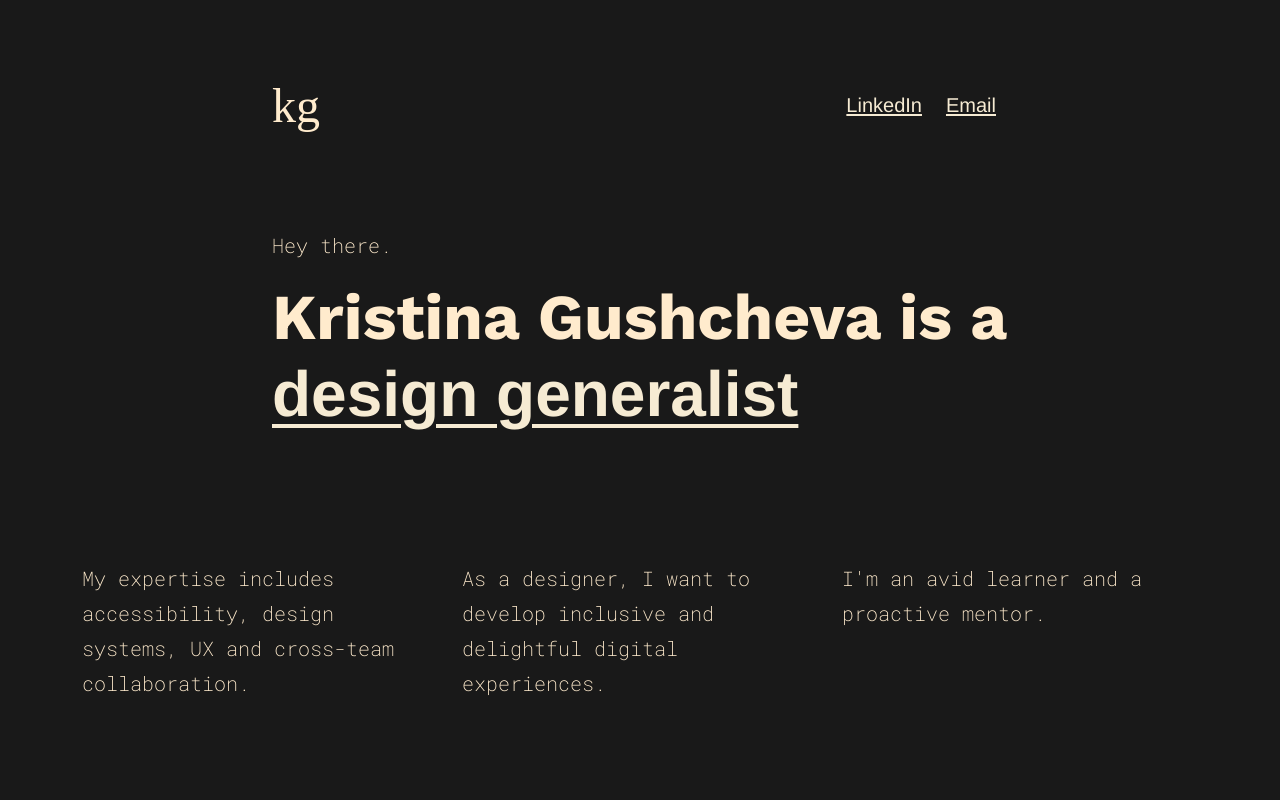
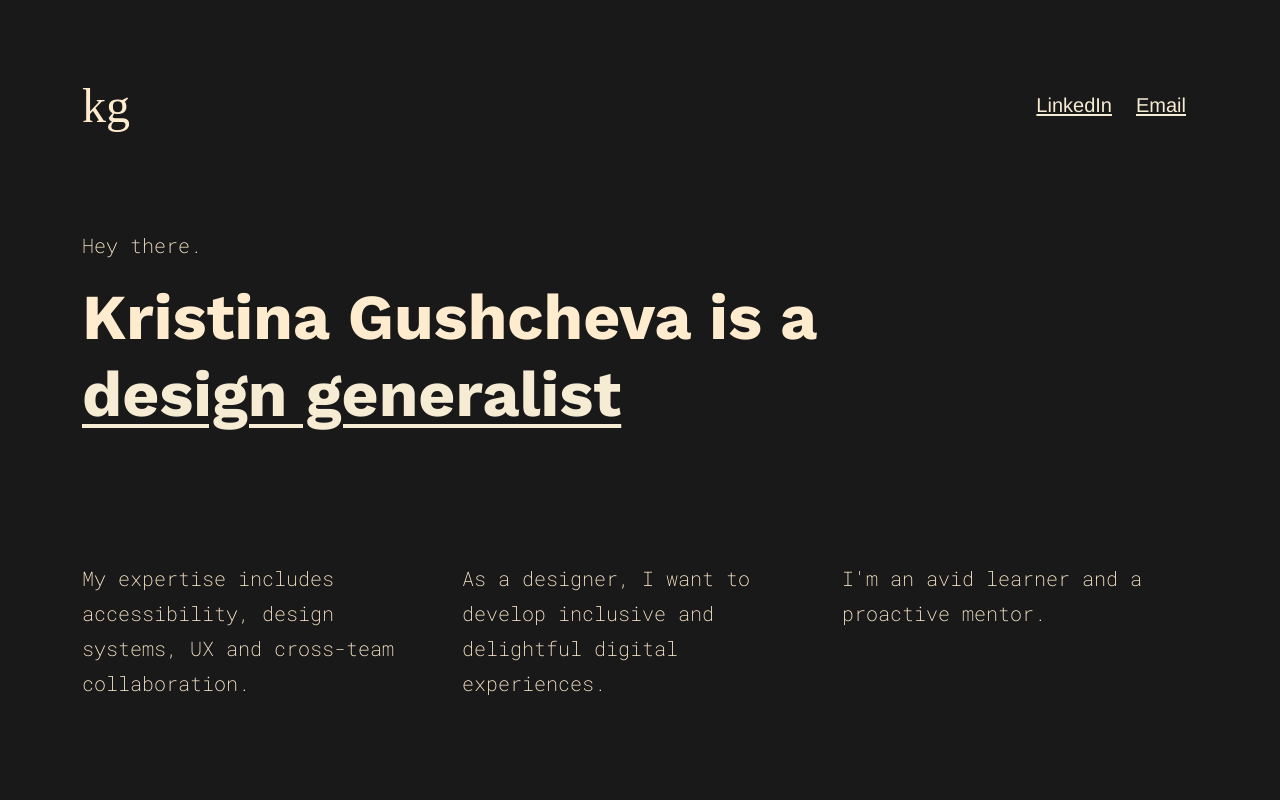
Before and after one commit to nowitches/gushchevacom, a plain HTML site: page index.html in a window 1280 px wide. Shown: the top 800 px of the page. Drawn offline with nearby package versions, Linux system fonts and the light colour scheme; a web font is replaced by a local one.

Commit message:
Layout changes

```diff
--- a/index.html
+++ b/index.html
@@ -32,8 +32,8 @@
 
 <div id="butter">
     <div class="container">
-        <div class="row justify-content-center">
-            <div class="col-sm-10 col-md-10 col-lg-8">
+        <div class="row justify-content-start">
+            <div class="col-sm-10 col-md-10 col-lg-12">
                 <nav class="top-navigation">
                     <p class="logotype">kg</p>
                     <ul class="nav-links">
@@ -47,7 +47,7 @@
 
     <main>
         <div class="container">
-            <div class="row justify-content-center">
+            <div class="row justify-content-start">
                 <div class="col-sm-10 col-md-10 col-lg-8">
                     <p>Hey there.</p>
                     <section>
@@ -77,7 +77,7 @@
         <section class="experience-section">
 
             <div class="container">
-                <div class="row justify-content-center">
+                <div class="row justify-content-start">
                     <div class="col-sm-10 col-md-10 col-lg-8">
                         <ul class="list-no-margin">
                             <li class="experience">
--- a/stylesheet.css
+++ b/stylesheet.css
@@ -47,9 +47,11 @@ h1 {
 
 .title-lottery {
     text-decoration: underline;
+    font-family: 'Work Sans', sans-serif;
     text-decoration-thickness: 4px;
     text-underline-offset: 8px;
     -webkit-user-select: none;
+    user-select: none;
     cursor: pointer
 }
 
```
